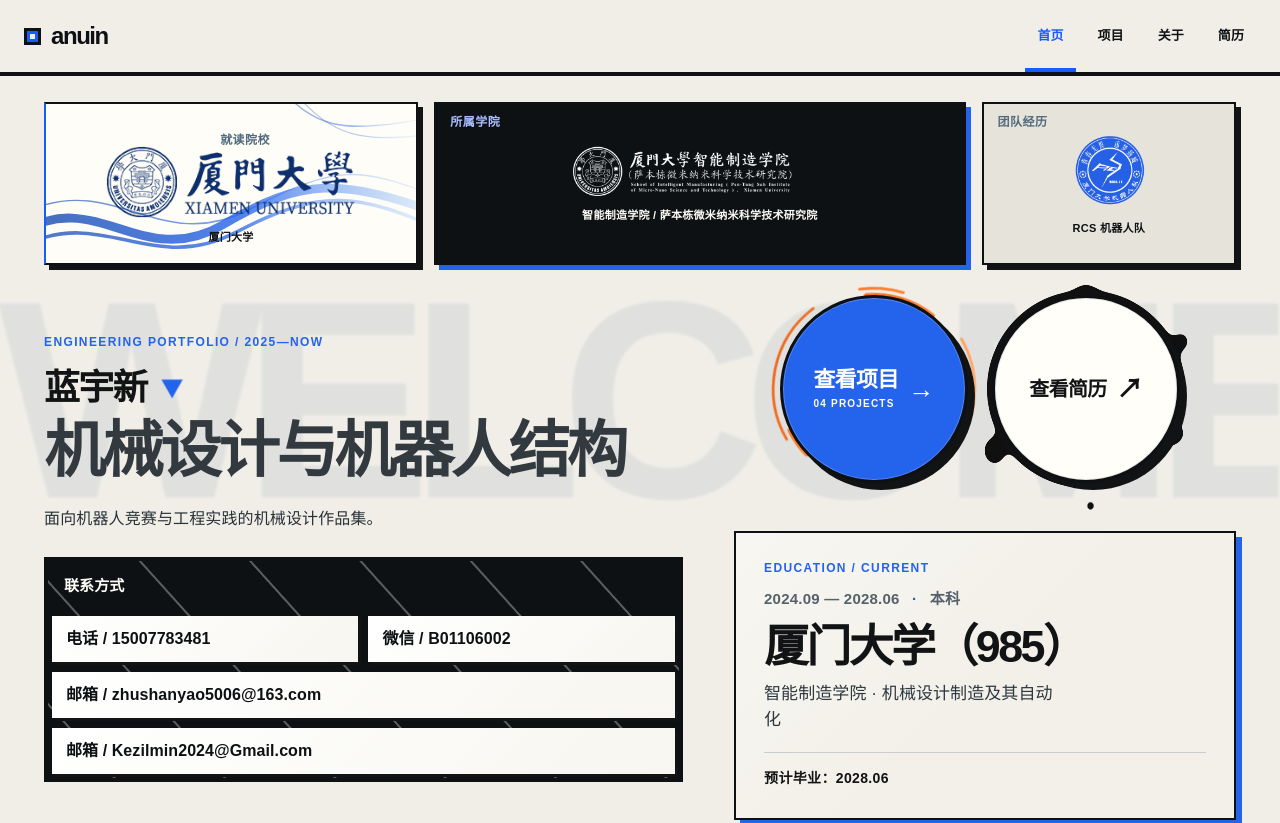
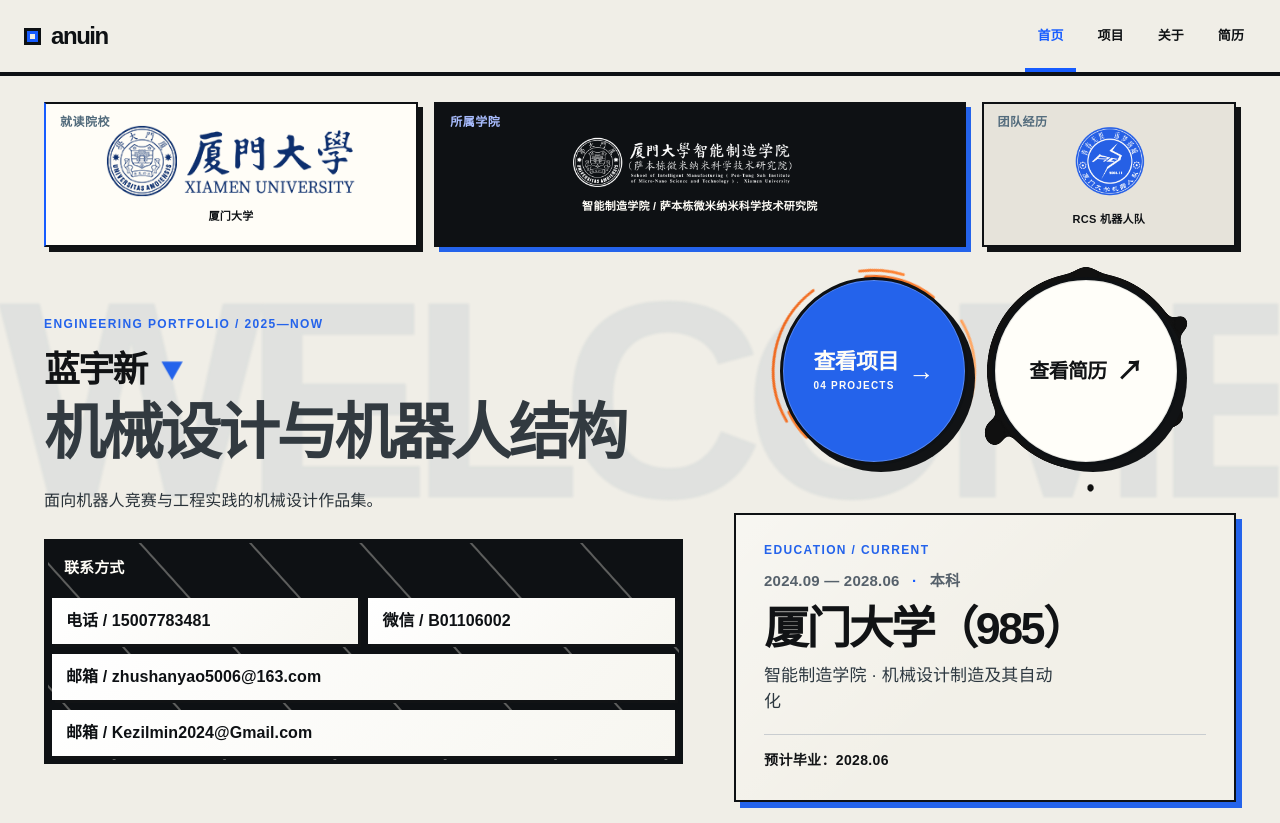
Before and after one commit to kezilmin-2024/kezilmin-2024.github.io, a website: page index.html in a window 1280 px wide. Shown: the top 823 px of the page. Drawn offline with nearby package versions, Linux system fonts and the light colour scheme.

Commit message:
Update homepage animations and visual effects

```diff
--- a/index.html
+++ b/index.html
@@ -1,3 +1,3 @@
 <!doctype html>
-<html lang="zh-CN"><head><meta charset="utf-8"><meta name="viewport" content="width=device-width,initial-scale=1"><meta name="description" content="蓝宇新的机械设计与机器人结构作品集，涵盖机器人竞赛、整车设计、机构建模与实时 3D 模型展示。"><meta name="robots" content="index,follow"><meta property="og:type" content="website"><meta property="og:title" content="蓝宇新 · 机械设计与机器人结构作品集"><meta property="og:description" content="机器人竞赛、机械结构设计、三维建模与装配作品集。"><title>蓝宇新 · 机械设计与机器人结构作品集</title><link rel="preload" as="image" href="/assets/xmu-logo2-official.png"><link rel="preload" as="image" href="/assets/smart-manufacturing-college-logo-official.png"><link rel="preload" as="image" href="/assets/rcs-logo-official.png"><link rel="stylesheet" href="/style.css?v=20261102-6"><link rel="stylesheet" href="/brutalist.css?v=20261110-3"><link rel="stylesheet" href="/home-refinement.css?v=20261126-1"><link rel="stylesheet" href="/motion-polish.css?v=20261127-1"><script type="importmap">{"imports":{"three":"/vendor/three/three.module.js"}}</script></head>
-<body><div id="app"></div><div id="toast" role="status"></div><script type="module" src="/viewer.js?v=20261126-1"></script><script type="module" src="/app.js?v=20261126-3"></script><script type="module" src="/motion-polish.js?v=20261127-1"></script></body></html>
+<html lang="zh-CN"><head><meta charset="utf-8"><meta name="viewport" content="width=device-width,initial-scale=1"><meta name="description" content="蓝宇新的机械设计与机器人结构作品集，涵盖机器人竞赛、整车设计、机构建模与实时 3D 模型展示。"><meta name="robots" content="index,follow"><meta property="og:type" content="website"><meta property="og:title" content="蓝宇新 · 机械设计与机器人结构作品集"><meta property="og:description" content="机器人竞赛、机械结构设计、三维建模与装配作品集。"><title>蓝宇新 · 机械设计与机器人结构作品集</title><link rel="preload" as="image" href="/assets/xmu-logo2-official.png"><link rel="preload" as="image" href="/assets/smart-manufacturing-college-logo-official.png"><link rel="preload" as="image" href="/assets/rcs-logo-official.png"><link rel="stylesheet" href="/style.css?v=20261102-6"><link rel="stylesheet" href="/brutalist.css?v=20261110-3"><link rel="stylesheet" href="/home-refinement.css?v=20261126-1"><link rel="stylesheet" href="/motion-polish.css?v=20261128-1"><script type="importmap">{"imports":{"three":"/vendor/three/three.module.js"}}</script></head>
+<body><div id="app"></div><div id="toast" role="status"></div><script type="module" src="/viewer.js?v=20261126-1"></script><script type="module" src="/app.js?v=20261126-3"></script><script type="module" src="/motion-polish.js?v=20261128-1"></script></body></html>
--- a/motion-polish.css
+++ b/motion-polish.css
@@ -576,29 +576,6 @@
 .theme-brutalist .home .hero-triangle polygon { fill: var(--home-blue, #2563eb); }
 @keyframes hero-triangle-spin { to { transform: rotate(360deg); } }
 
-.theme-brutalist .home .mark-xmu { isolation: isolate; overflow: hidden; }
-.theme-brutalist .home .mark-xmu > img,
-.theme-brutalist .home .mark-xmu > span,
-.theme-brutalist .home .mark-xmu::before { position: relative; z-index: 2; }
-.theme-brutalist .home .xmu-flow-lines {
-  position: absolute;
-  z-index: 1;
-  inset: 0;
-  width: 100%;
-  height: 100%;
-  pointer-events: none;
-}
-.theme-brutalist .home .xmu-flow-lines path {
-  fill: none;
-  stroke: url(#xmu-flow-gradient);
-  stroke-linecap: round;
-}
-.theme-brutalist .home .xmu-flow-wide { stroke-width: 10; opacity: .8; }
-.theme-brutalist .home .xmu-flow-mid { stroke-width: 4; opacity: .75; }
-.theme-brutalist .home .xmu-flow-thin { stroke-width: 1.6; opacity: .62; }
-.theme-brutalist .home .xmu-flow-thin-b { opacity: .46; }
-.theme-brutalist .home .xmu-flow-thin-c { opacity: .3; }
-
 .theme-brutalist .home .contact-rail {
   position: relative;
   isolation: isolate;
@@ -639,7 +616,6 @@
   .theme-brutalist .home .goo-drop-5,
   .theme-brutalist .home .goo-drop-6 { display: none; }
   .theme-brutalist .home .hero-triangle { width: .52em; height: .48em; }
-  .theme-brutalist .home .xmu-flow-wide { stroke-width: 7; }
 }
 
 @media (prefers-reduced-motion: reduce) {
--- a/motion-polish.js
+++ b/motion-polish.js
@@ -99,19 +99,6 @@ function enhanceHomepageMediaAndMotion() {
       heroName.insertAdjacentHTML("beforeend", `<svg class="hero-triangle" viewBox="0 0 100 88" aria-hidden="true" focusable="false"><g><polygon points="50,2 98,86 2,86" /></g></svg>`);
     }
 
-    const xmuCard = scope.querySelector?.(".mark-xmu");
-    if (xmuCard && !xmuCard.querySelector(".xmu-flow-lines")) {
-      xmuCard.insertAdjacentHTML("beforeend", `
-        <svg class="xmu-flow-lines" viewBox="0 0 520 180" preserveAspectRatio="none" aria-hidden="true" focusable="false">
-          <defs><linearGradient id="xmu-flow-gradient" x1="0" y1="0" x2="1" y2="0"><stop stop-color="#164AAB"/><stop offset=".52" stop-color="#2563EB"/><stop offset="1" stop-color="#93C5FD" stop-opacity=".25"/></linearGradient></defs>
-          <path class="xmu-flow-wide" d="M-35 146 C 68 92, 135 190, 248 137 S 410 82, 566 128" />
-          <path class="xmu-flow-mid" d="M-28 159 C 83 117, 150 195, 268 145 S 438 101, 554 142" />
-          <path class="xmu-flow-thin xmu-flow-thin-a" d="M-15 118 C 101 82, 163 171, 287 119 S 439 72, 548 104" />
-          <path class="xmu-flow-thin xmu-flow-thin-b" d="M328 -18 C 378 24, 407 34, 524 18" />
-          <path class="xmu-flow-thin xmu-flow-thin-c" d="M350 -12 C 404 38, 444 43, 536 35" />
-        </svg>`);
-    }
-
     scope.querySelectorAll?.(".hero-actions .button, .contact-link, .cta-stage, .hero-name").forEach(element => {
       if (!element.dataset.motionReady && motionObserver) {
         element.dataset.motionReady = "true";
```
